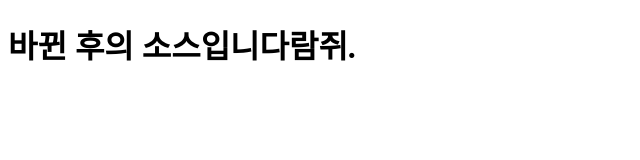
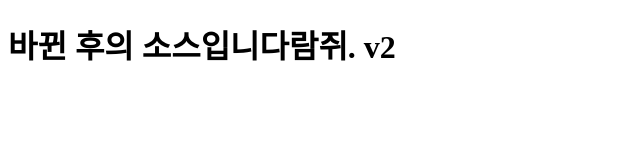
Before and after one commit to zox004/k8s_action_example, a website: page public/html/index.html in a window 1280 px wide. Shown: the full height of the page, 0-640 px from the left. Drawn offline with Linux system fonts and the light colour scheme.

Commit message:
Update index.html

```diff
--- a/public/html/index.html
+++ b/public/html/index.html
@@ -5,6 +5,6 @@
 <title>K8S Node Example</title>
 </head>
 <body>
-    <h1>바뀐 후의 소스입니다람쥐. </h1>
+    <h1>바뀐 후의 소스입니다람쥐. v2 </h1>
 </body>
 </html>
```
